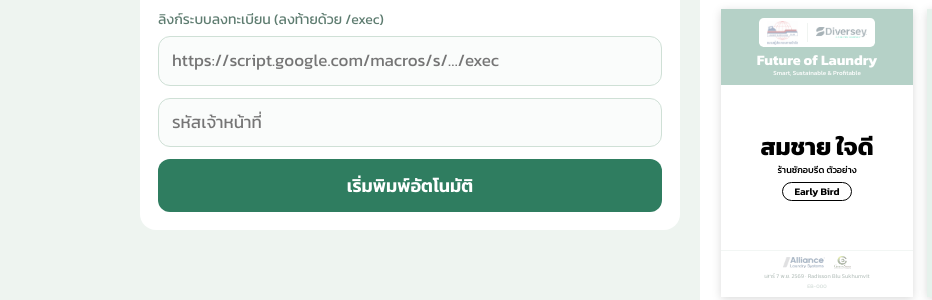
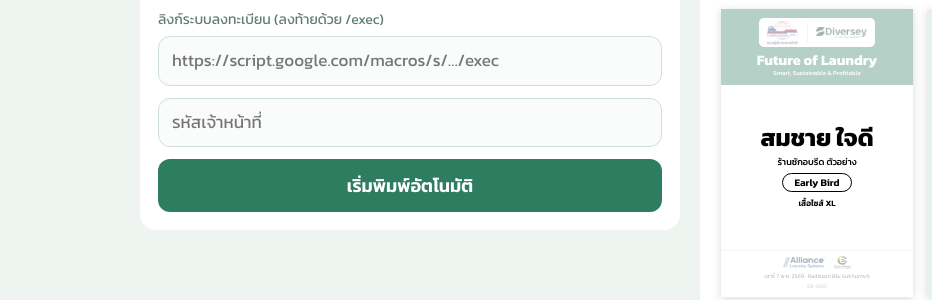
Before and after one commit to Vatis12/line-register, a plain HTML site: page checkin/print.html in a window 1280 px wide. Shown: the part 131-431 px from the top of the page, 0-932 px from the left. Drawn offline with Linux system fonts and the light colour scheme; a web font is replaced by a local one.

Commit message:
Text-only badge: include shirt size
Co-Authored-By: Claude Opus 5.5 <noreply@anthropic.com>
Claude-Session: https://claude.ai/code/session_01Ecb4MvGKEny3Ai6rAFVYkW

```diff
--- a/checkin/print.html
+++ b/checkin/print.html
@@ -81,7 +81,7 @@ button:focus-visible,input:focus-visible{outline:3px solid #F2C063;outline-offse
 
 /* โหมดพิมพ์เฉพาะชื่อ: ลงกระดาษที่พิมพ์หัว-ท้ายไว้แล้ว (หมึกดำล้วน เร็ว) */
 .badge.text .b-head,.badge.text .b-foot{visibility:hidden}
-.badge.text .b-name,.badge.text .b-biz{color:#000}
+.badge.text .b-name,.badge.text .b-biz,.badge.text .b-shirt{color:#000}
 .badge.text .b-type{background:none!important;color:#000!important;border:.02in solid #000}
 #preview .badge.text .b-head,#preview .badge.text .b-foot{visibility:visible;opacity:.35}
 .badge.blank .b-ref{visibility:hidden}
@@ -169,7 +169,7 @@ button:focus-visible,input:focus-visible{outline:3px solid #F2C063;outline-offse
       '<div class="b-body">'+(kind==="blank"?'':'<div class="b-name" style="font-size:'+fs+'in">'+name.split(/\s+/).map(function(w){return '<span style="display:inline-block;max-width:100%">'+esc(w)+'</span>'}).join(' ')+'</div>'+
       (x.biz?'<div class="b-biz">'+esc(x.biz)+'</div>':'')+
       '<div class="b-type '+tcls+'">'+esc(x.typeName||"")+'</div>'+
-      (x.shirt&&kind==="full"?'<div class="b-shirt">เสื้อไซส์ '+esc(x.shirt)+'</div>':''))+'</div>'+
+      (x.shirt?'<div class="b-shirt">เสื้อไซส์ '+esc(x.shirt)+'</div>':''))+'</div>'+
       '<div class="b-foot"><div class="b-spons"><img src="img/alliance.png" alt=""><img class="gs" src="img/greenseed.png" alt=""></div>'+
       '<div class="b-when">เสาร์ 7 พ.ย. 2569 · Radisson Blu Sukhumvit</div><div class="b-ref">'+(esc(x.ref||"")||"&nbsp;")+'</div></div></div>';
   }
```
